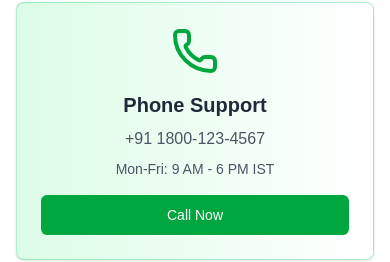
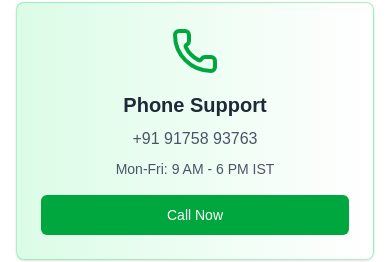
Before and after one commit to Mr-Tracko/Zeerostock-Next-, a Next.js app: page /pages/public/Support in a window 390 px wide. Shown: the part 573-835 px from the top of the page. Built offline with nearby package versions, Linux system fonts and the light colour scheme.

Commit message:
edited phone

```diff
--- a/src/app/pages/public/Support/page.tsx
+++ b/src/app/pages/public/Support/page.tsx
@@ -763,7 +763,7 @@
             <CardContent className="p-6 text-center">
               <Phone className="h-12 w-12 text-green-600 mx-auto mb-4" />
               <h3 className="text-xl font-semibold text-gray-800 mb-2">Phone Support</h3>
-              <p className="text-gray-600 mb-2">+91 1800-123-4567</p>
+              <p className="text-gray-600 mb-2">+91 91758 93763</p>
               <p className="text-sm text-gray-600 mb-4">Mon-Fri: 9 AM - 6 PM IST</p>
               <Button className="w-full">Call Now</Button>
             </CardContent>
```
